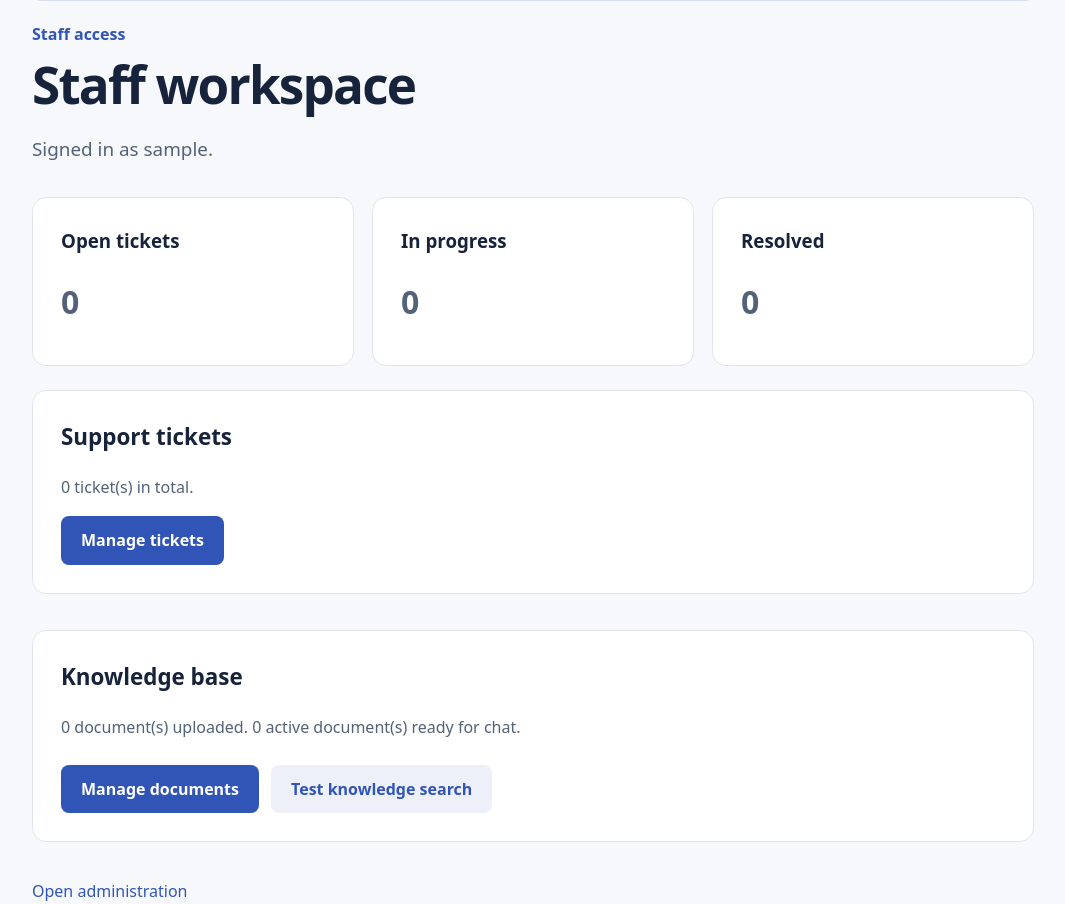
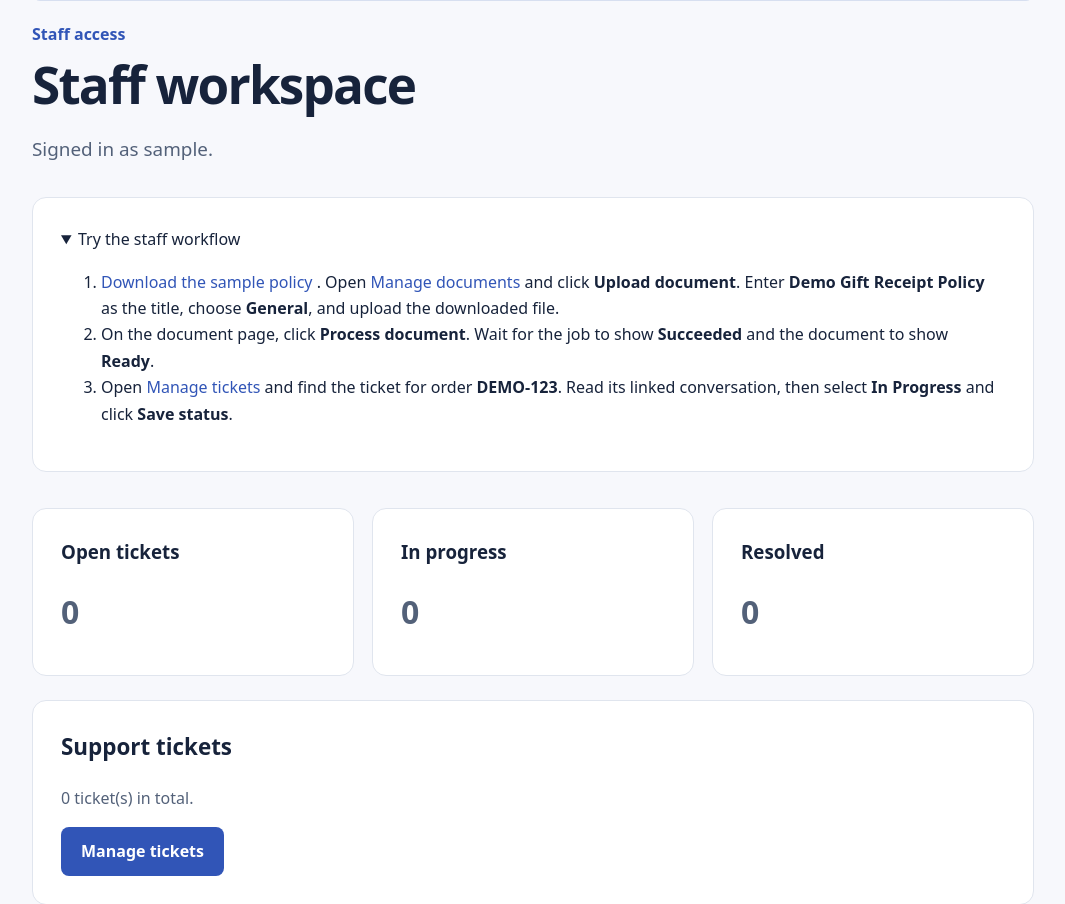
Before and after one commit to AzizHamad03/AI-Customer-Support, a Django app: page /staff/ in a window 1280 px wide. Shown: the part 178-1082 px from the top of the page, without its empty margins (107-1172 px from the left). Run offline with Django 5.2, Linux system fonts and the light colour scheme; the visitor is signed in with stand-in values (Sample User, id 1); data that the repository does not hold is empty; parts of the project's set-up code (start-up, migrations or seed data) failed here and were passed over.

Commit message:
implementing staff demo

```diff
--- /dev/null
+++ b/static/support/demo-upload-policy.txt
@@ -0,0 +1,5 @@
+Demo Gift Receipt Policy
+
+Customers can request a gift receipt within 14 days of delivery.
+To request one, open a support ticket and include the order reference.
+The support team reviews the request and sends the gift receipt by email.
--- a/templates/support/home.html
+++ b/templates/support/home.html
@@ -19,7 +19,7 @@
 
     <div class="actions">
         <a class="button" href="{% url 'support:chat' %}">
-            Try the live demo
+            Try customer chat
         </a>
         {% if user.is_active and user.is_staff %}
             <a class="button secondary"
--- a/templates/support/staff.html
+++ b/templates/support/staff.html
@@ -1,4 +1,5 @@
 {% extends "base.html" %}
+{% load static %}
 
 {% block title %}Staff workspace{% endblock %}
 
@@ -6,6 +7,32 @@
 <p class="eyebrow">Staff access</p>
 <h1>Staff workspace</h1>
 <p class="intro">Signed in as {{ user.username }}.</p>
+<details class="panel" open>
+    <summary>Try the staff workflow</summary>
+
+    <ol>
+        <li>
+            <a href="{% static 'support/demo-upload-policy.txt' %}" download>
+                Download the sample policy
+            </a>.
+            Open <a href="{% url 'support:document_list' %}">Manage documents</a>
+            and click <strong>Upload document</strong>.
+            Enter <strong>Demo Gift Receipt Policy</strong> as the title,
+            choose <strong>General</strong>, and upload the downloaded file.
+        </li>
+        <li>
+            On the document page, click <strong>Process document</strong>.
+            Wait for the job to show <strong>Succeeded</strong> and the
+            document to show <strong>Ready</strong>.
+        </li>
+        <li>
+            Open <a href="{% url 'support:staff_ticket_list' %}">Manage tickets</a>
+            and find the ticket for order <strong>DEMO-123</strong>.
+            Read its linked conversation, then select
+            <strong>In Progress</strong> and click <strong>Save status</strong>.
+        </li>
+    </ol>
+</details>
 
 <div class="grid">
     <section class="card">
```
